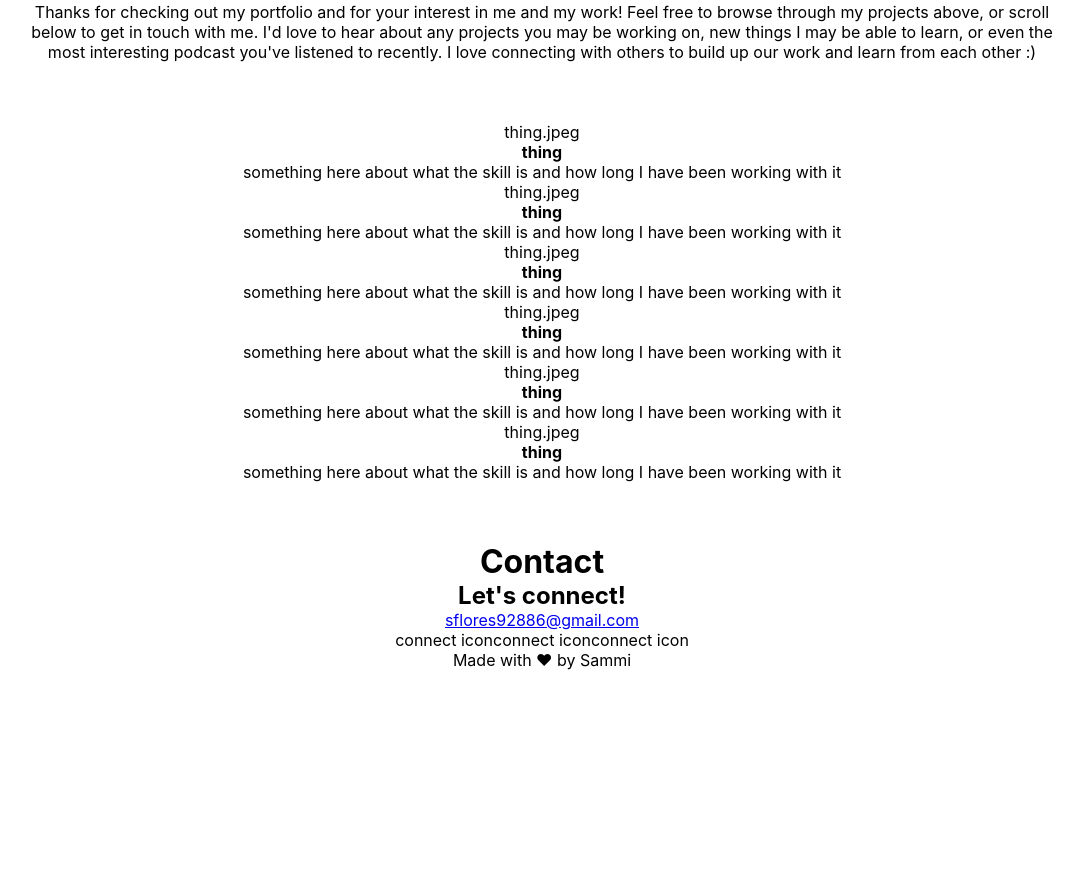
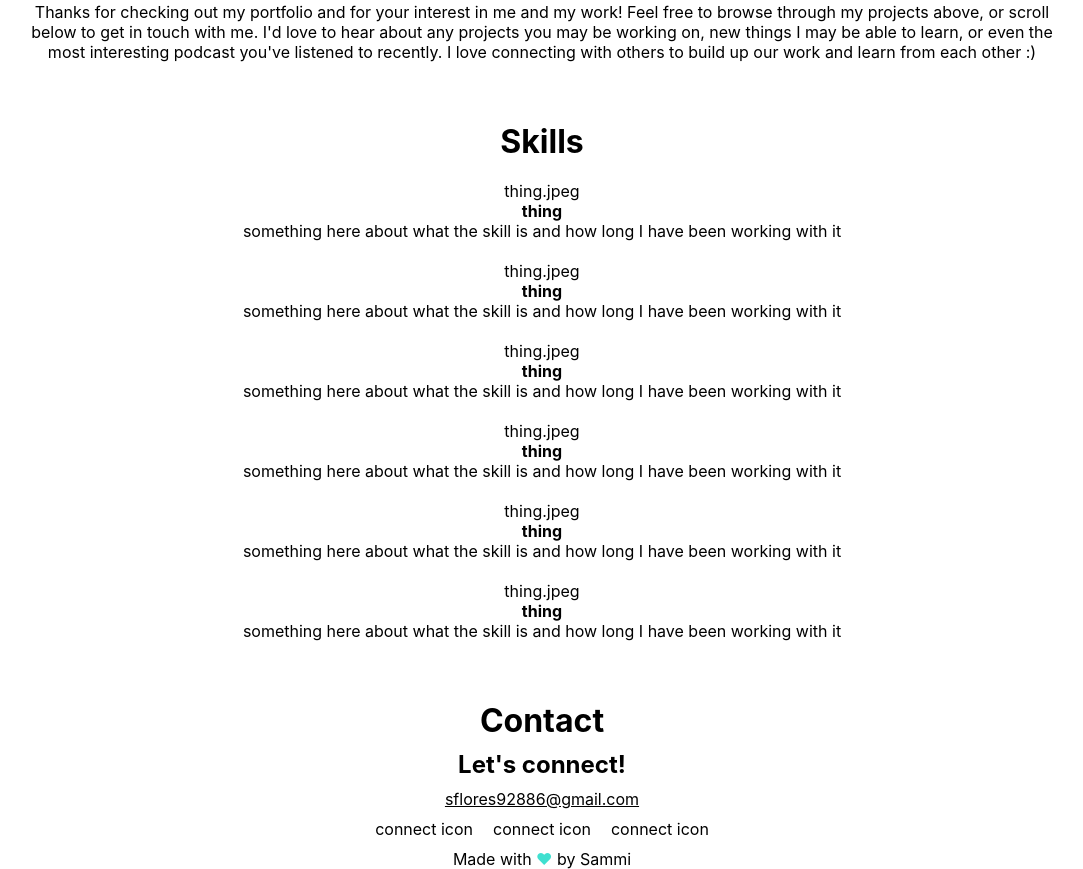
Before and after one commit to SPFlores/portfolio, a React (Create React App) app in the folder Client/: page / in a window 1280 px wide. Shown: the part 1980-2849 px from the top of the page, without its empty margins (98-1181 px from the left). Before the commit the page ends 2650 px from the top, so only its background shows below. Built offline with nearby package versions, Linux system fonts and the light colour scheme.

Commit message:
layout complete

```diff
--- a/Client/src/components/SkillCard/index.css
+++ b/Client/src/components/SkillCard/index.css
@@ -1,4 +1,4 @@
 .skillCard {
   width: 75%;
-  margin: auto;
+  margin: 20px auto;
 }
--- a/Client/src/pages/Contact/Contact.js
+++ b/Client/src/pages/Contact/Contact.js
@@ -13,7 +13,7 @@ const Contact = _ => {
         <span className='contact__socials--icon'>connect icon</span>
       </div>
       <div id='contact__madeby'>
-        Made with ❤ by Sammi
+        Made with <span id='contact__madeby--icon'>❤</span> by Sammi
       </div>
     </div>
   )
--- a/Client/src/pages/Contact/index.css
+++ b/Client/src/pages/Contact/index.css
@@ -0,0 +1,19 @@
+#contact__greeting {
+  margin: 10px auto;
+}
+
+#contact__email, #contact__email:visited {
+  color: black;
+}
+
+#contact__socials {
+  margin: 10px auto;
+}
+
+.contact__socials--icon {
+  margin: 10px
+}
+
+#contact__madeby--icon {
+  color: turquoise
+}
--- a/Client/src/pages/Skills/Skills.js
+++ b/Client/src/pages/Skills/Skills.js
@@ -7,7 +7,8 @@ const Skills = _ => {
   console.log(skills)
   return (
     <div className='section' id='skills'>
-      <div id="skills__cards">
+      <h1 id='skills__header'>Skills</h1>
+      <div id='skills__cards'>
         {skills.map(skill => {
           return <SkillsCard skill={skill} />
         })}
```
